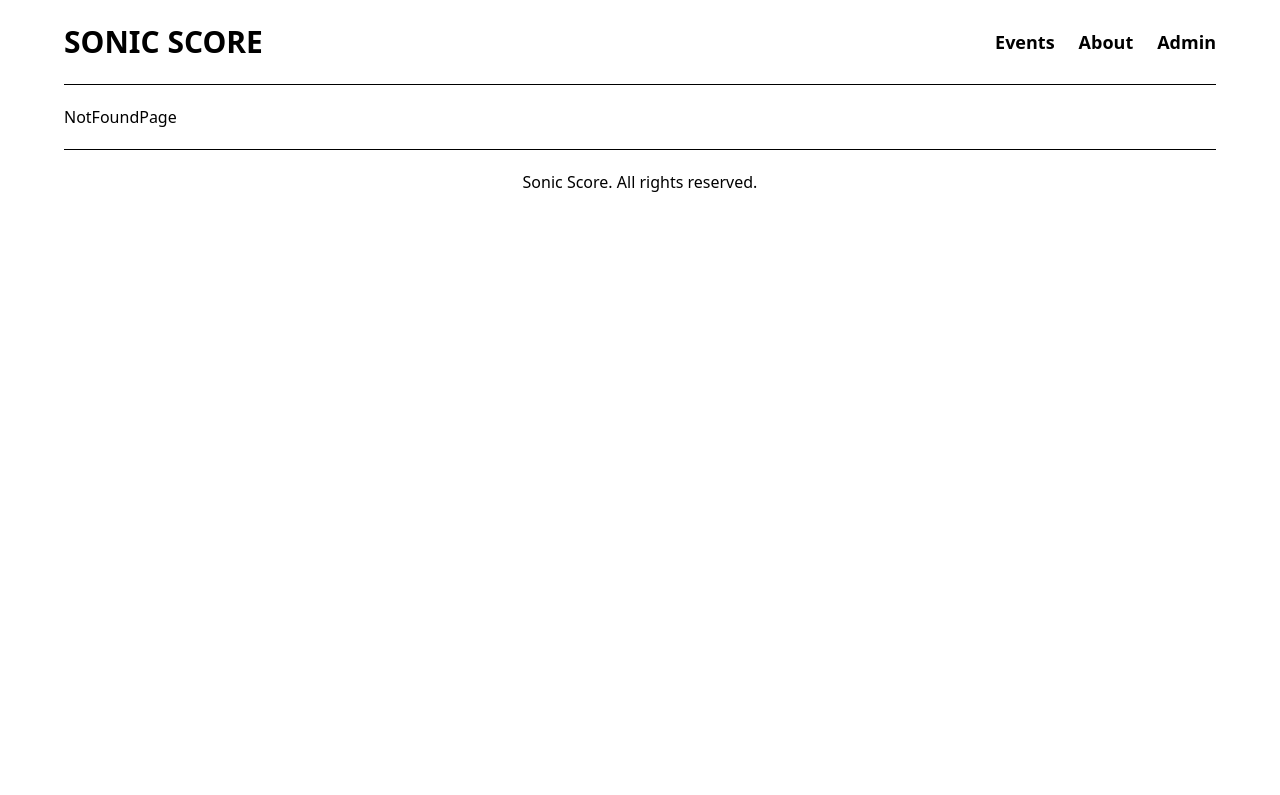
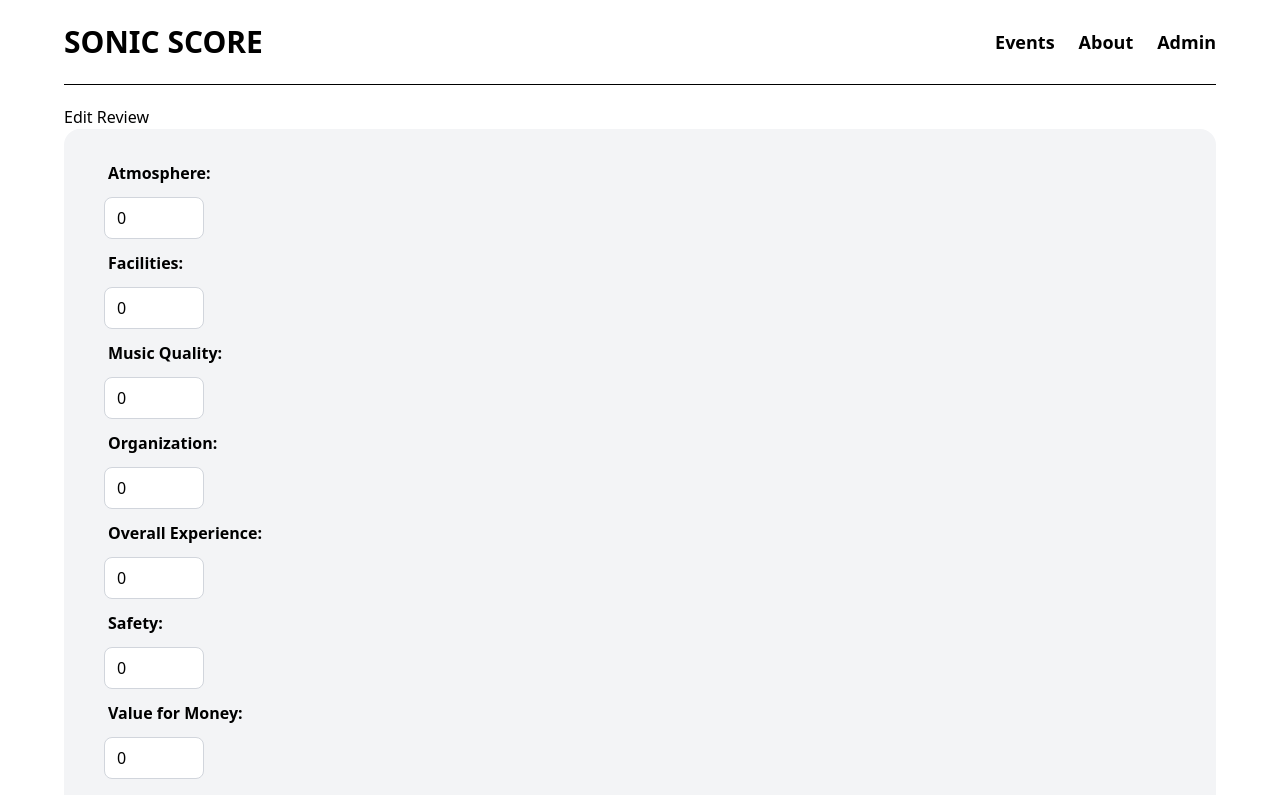
Before and after one commit to SonicScore2025/SonicScore-app, a React (Vite) app: page /event/edit-review/1/1 in a window 1280 px wide. Shown: the top 795 px of the page. Built offline with nearby package versions, Linux system fonts and the light colour scheme; no server answers.

Commit message:
feat: add update review

```diff
--- a/src/App.jsx
+++ b/src/App.jsx
@@ -1,21 +1,21 @@
-import { Route, Routes } from "react-router-dom";
+import { Route, Routes } from 'react-router-dom';
 
-import Header from "./components/Header";
-import Footer from "./components/Footer";
+import Header from './components/Header';
+import Footer from './components/Footer';
 
-import HomePage from "./pages/HomePage";
-import EventDetailsPage from "./pages/EventDetailsPage";
-import CreateReview from "./pages/CreateReview";
-import EditReview from "./pages/EditReview";
+import HomePage from './pages/HomePage';
+import EventDetailsPage from './pages/EventDetailsPage';
+import CreateReview from './pages/CreateReview';
+import EditReview from './pages/EditReview';
 
-import AboutPage from "./pages/AboutPage";
-import NotFoundPage from "./pages/NotFoundPage";
+import AboutPage from './pages/AboutPage';
+import NotFoundPage from './pages/NotFoundPage';
 
-import AdminDashboardPage from "./pages/AdminDashboardPage";
-import AdminEventsListPage from "./pages/AdminEventListPage";
-import AdminCreateEventPage from "./pages/AdminCreateEventPage";
-import AdminUpdateEventPage from "./pages/AdminUpdateEventPage";
-import AdminRatingsListPage from "./pages/AdminRatingsListPage";
+import AdminDashboardPage from './pages/AdminDashboardPage';
+import AdminEventsListPage from './pages/AdminEventListPage';
+import AdminCreateEventPage from './pages/AdminCreateEventPage';
+import AdminUpdateEventPage from './pages/AdminUpdateEventPage';
+import AdminRatingsListPage from './pages/AdminRatingsListPage';
 
 function App() {
   return (
@@ -27,19 +27,13 @@ function App() {
           <Route path="/" element={<HomePage />} />
           <Route path="/event/:id" element={<EventDetailsPage />} />
           <Route path="/event/create-review/:id" element={<CreateReview />} />
-          <Route path="/event/edit-review/:id" element={<EditReview />} />
+          <Route path="/event/edit-review/:id/:reviewId" element={<EditReview />} />
           <Route path="/about" element={<AboutPage />} />
 
           <Route path="/admin" element={<AdminDashboardPage />} />
           <Route path="/admin/events" element={<AdminEventsListPage />} />
-          <Route
-            path="/admin/events/create"
-            element={<AdminCreateEventPage />}
-          />
-          <Route
-            path="/admin/event/:id/update"
-            element={<AdminUpdateEventPage />}
-          />
+          <Route path="/admin/events/create" element={<AdminCreateEventPage />} />
+          <Route path="/admin/event/:id/update" element={<AdminUpdateEventPage />} />
           <Route path="/admin/ratings" element={<AdminRatingsListPage />} />
 
           <Route path="*" element={<NotFoundPage />} />
--- a/src/pages/EditReview.jsx
+++ b/src/pages/EditReview.jsx
@@ -1,3 +1,186 @@
-function EditReview() {}
+import axios from 'axios';
+import { useEffect, useState } from 'react';
+import { useNavigate, useParams } from 'react-router-dom';
+
+function EditReview() {
+  const { id } = useParams();
+  const { reviewId } = useParams();
+  const [atmosphere, setAtmosphere] = useState(0);
+  const [facilities, setFacilities] = useState(0);
+  const [musicQuality, setmMsicQuality] = useState(0);
+  const [organization, setOrganization] = useState(0);
+  const [overallExperience, setOverallExperience] = useState(0);
+  const [safety, setSafety] = useState(0);
+  const [valueForMoney, setValueForMoney] = useState(0);
+  const [reviewText, setReviewText] = useState('');
+
+  const navigate = useNavigate();
+
+  useEffect(() => {
+    axios
+      .get(
+        `https://sonicscore-api-default-rtdb.europe-west1.firebasedatabase.app/events/${id}/reviews/${reviewId}.json`
+      )
+      .then((response) => {
+        setAtmosphere(response.data.ratings.atmosphere);
+        setFacilities(response.data.ratings.facilities);
+        setmMsicQuality(response.data.ratings.musicQuality);
+        setOrganization(response.data.ratings.organization);
+        setOverallExperience(response.data.ratings.overallExperience);
+        setSafety(response.data.ratings.safety);
+        setValueForMoney(response.data.ratings.valueForMoney);
+        setReviewText(response.data.reviewText);
+      })
+      .catch((err) => console.log(err));
+  }, []);
+
+  const handleSubmit = (e) => {
+    e.preventDefault();
+
+    const dateToday = () => {
+      const date = new Date();
+      return date.toJSON().slice(0, 10);
+    };
+
+    const editReview = {
+      date: dateToday(),
+      ratings: {
+        atmosphere: atmosphere,
+        facilities: facilities,
+        musicQuality: musicQuality,
+        organization: organization,
+        overallExperience: overallExperience,
+        safety: safety,
+        valueForMoney: valueForMoney,
+      },
+      reviewText: reviewText,
+    };
+
+    axios
+      .patch(
+        `https://sonicscore-api-default-rtdb.europe-west1.firebasedatabase.app/events/${id}/reviews/${reviewId}.json`,
+        editReview
+      )
+      .then((response) => {
+        navigate(`/event/${id}`);
+      })
+      .catch((err) => console.log(er));
+  };
+
+  return (
+    <div className="EditReviews">
+      <h1>Edit Review</h1>
+      <form onSubmit={handleSubmit}>
+        <label htmlFor="atmosphere">Atmosphere:</label>
+        <input
+          type="number"
+          min={0}
+          max={5}
+          name="atmosphere"
+          placeholder="Atmosphere"
+          value={atmosphere}
+          onChange={(e) => {
+            setAtmosphere(e.target.value);
+          }}
+          className="w-25"
+        />
+        <label htmlFor="facilities">Facilities:</label>
+        <input
+          type="number"
+          min={0}
+          max={5}
+          name="facilities"
+          placeholder="Facilities"
+          value={facilities}
+          onChange={(e) => {
+            setFacilities(e.target.value);
+          }}
+          className="w-25"
+        />
+        <label htmlFor="musicQuality">Music Quality:</label>
+        <input
+          type="number"
+          min={0}
+          max={5}
+          name="musicQuality"
+          placeholder="Music Quality"
+          value={musicQuality}
+          onChange={(e) => {
+            setmMsicQuality(e.target.value);
+          }}
+          className="w-25"
+        />
+        <label htmlFor="organization">Organization:</label>
+        <input
+          type="number"
+          min={0}
+          max={5}
+          name="organization"
+          placeholder="organization"
+          value={organization}
+          onChange={(e) => {
+            setOrganization(e.target.value);
+          }}
+          className="w-25"
+        />
+        <label htmlFor="overallExperience">Overall Experience:</label>
+        <input
+          type="number"
+          min={0}
+          max={5}
+          name="overallExperience"
+          placeholder="overallExperience"
+          value={overallExperience}
+          onChange={(e) => {
+            setOverallExperience(e.target.value);
+          }}
+          className="w-25"
+        />
+        <label htmlFor="safety">Safety:</label>
+        <input
+          type="number"
+          min={0}
+          max={5}
+          name="safety"
+          placeholder="safety"
+          value={safety}
+          onChange={(e) => {
+            setSafety(e.target.value);
+          }}
+          className="w-25"
+        />
+        <label htmlFor="valueForMoney">Value for Money:</label>
+        <input
+          type="number"
+          min={0}
+          max={5}
+          name="valueForMoney"
+          placeholder="valueForMoney"
+          value={valueForMoney}
+          onChange={(e) => {
+            setValueForMoney(e.target.value);
+          }}
+          className="w-25"
+        />
+        <label htmlFor="reviewText">Review Text:</label>
+        <textarea
+          id="reviewText"
+          type="text"
+          name="reviewText"
+          rows="4"
+          cols="50"
+          placeholder="reviewText"
+          value={reviewText}
+          onChange={(e) => {
+            setReviewText(e.target.value);
+          }}
+          className="w-25"
+        />
+
+        <button className="bg-blue-500 hover:bg-blue-700 text-white font-bold py-2 px-4 rounded">Submit</button>
+      </form>
+    </div>
+  );
+}
 
 export default EditReview;
--- a/src/pages/EventDetailsPage.jsx
+++ b/src/pages/EventDetailsPage.jsx
@@ -39,12 +39,14 @@ const EventDetailsPage = () => {
     console.log(id);
     axios
       .delete(
-        `https://sonicscore-api-default-rtdb.europe-west1.firebasedatabase.app/events/${id}//reviews/${reviewId}.json`
+        `https://sonicscore-api-default-rtdb.europe-west1.firebasedatabase.app/events/${id}/reviews/${reviewId}.json`
       )
       .then((response) => {
         return axios.get(`https://sonicscore-api-default-rtdb.europe-west1.firebasedatabase.app/events/${id}.json`);
       })
-      .then((response) => setEvent(response.data))
+      .then((response) => {
+        setEvent(response.data);
+      })
       .catch((err) => console.log(err));
   };
 
@@ -119,7 +121,7 @@ const EventDetailsPage = () => {
                   >
                     Delete Review
                   </button>
-                  <Link to={`/event/edit-review/${id}`}>
+                  <Link to={`/event/edit-review/${id}/${key}`}>
                     <button className="bg-transparent hover:bg-blue-500 text-blue-700 font-semibold hover:text-white py-2 px-4 border border-blue-500 hover:border-transparent rounded">
                       Edit Review
                     </button>
```
